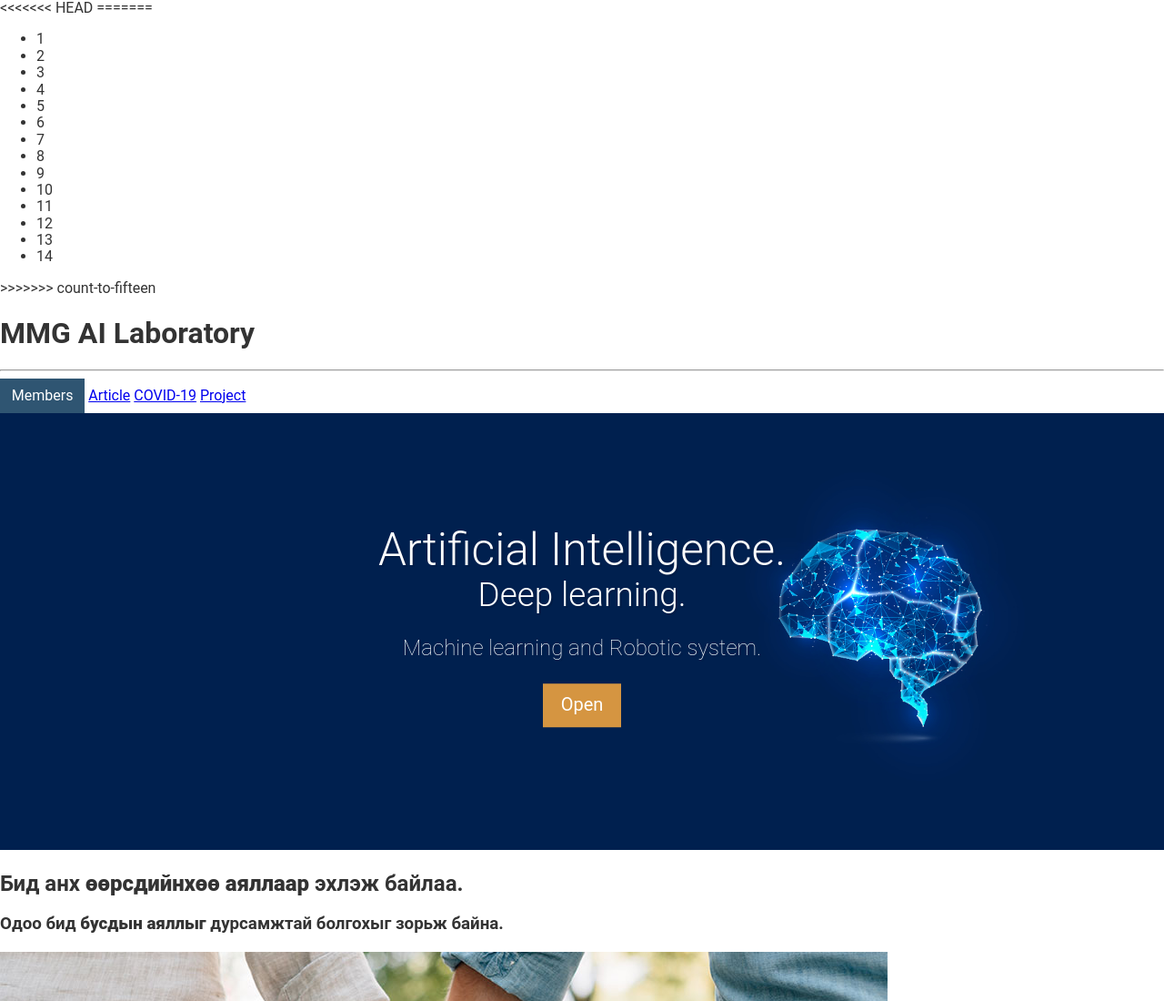
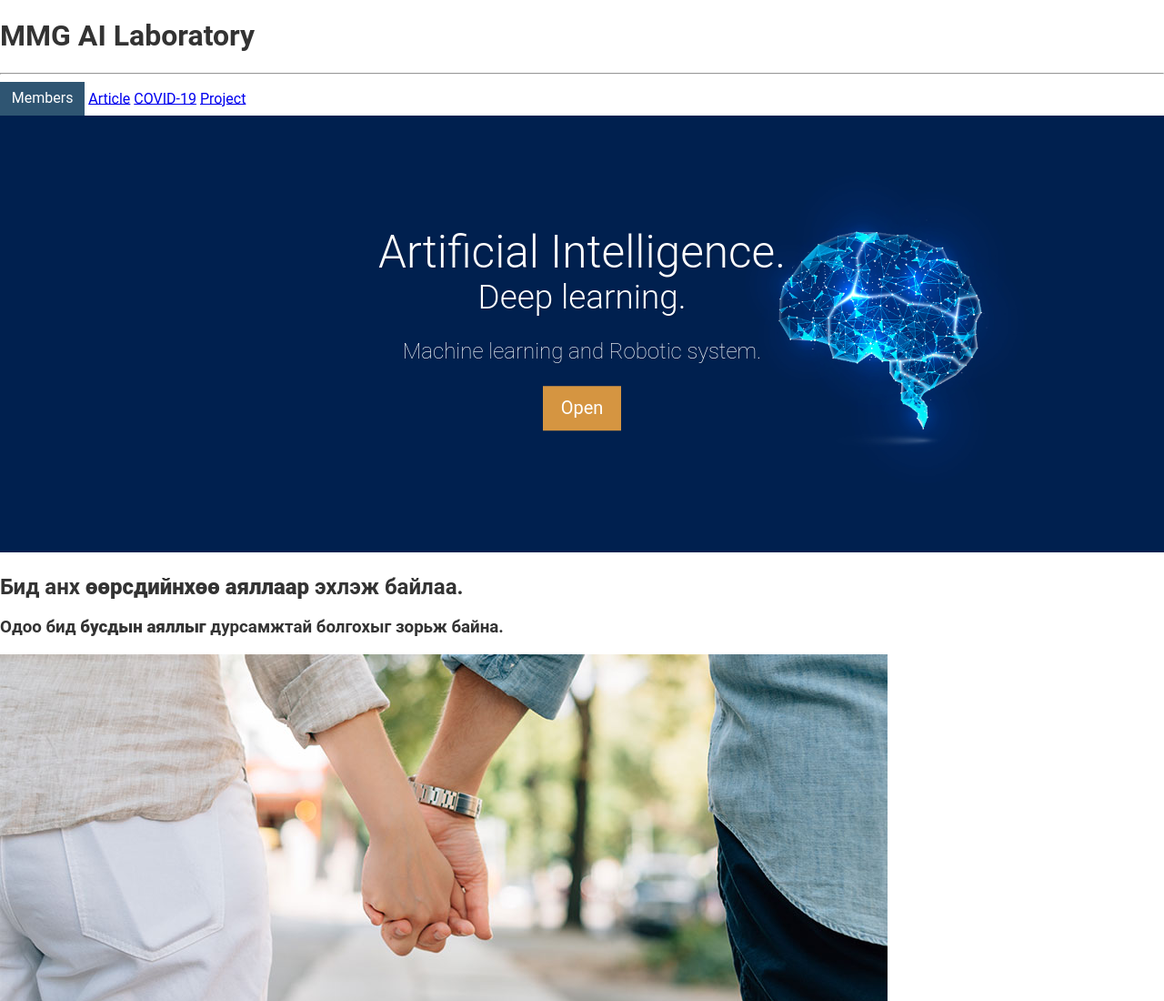
Before and after one commit to Erkheme98/AI-lab2, a website: page app/index.html in a window 1280 px wide. Shown: the top 1100 px of the page at 91% size. Drawn offline with Linux system fonts and the light colour scheme.

Commit message:
1-10 ustagsan

```diff
--- a/app/index.html
+++ b/app/index.html
@@ -6,25 +6,6 @@
         <title>AI Lab Website</title>
     </head>
     <body>
-<<<<<<< HEAD
-=======
-      <ul>
-        <li>1</li>
-        <li>2</li>
-        <li>3</li>
-        <li>4</li>
-        <li>5</li>
-        <li>6</li>
-        <li>7</li>
-        <li>8</li>
-        <li>9</li>
-        <li>10</li>
-        <li>11</li>
-        <li>12</li>
-        <li>13</li>
-        <li>14</li>
-      </ul>
->>>>>>> count-to-fifteen
         <h1> MMG AI Laboratory</h1>
         <hr/>
 
```
